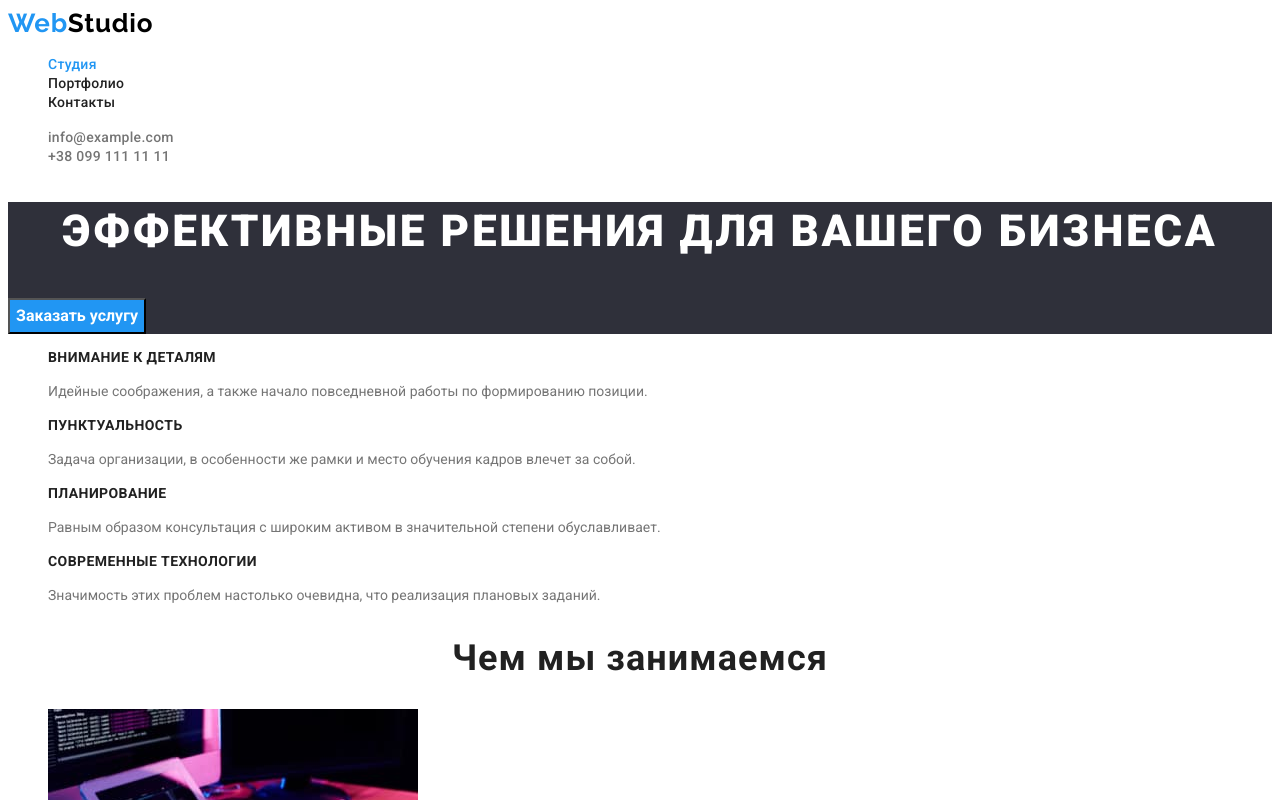
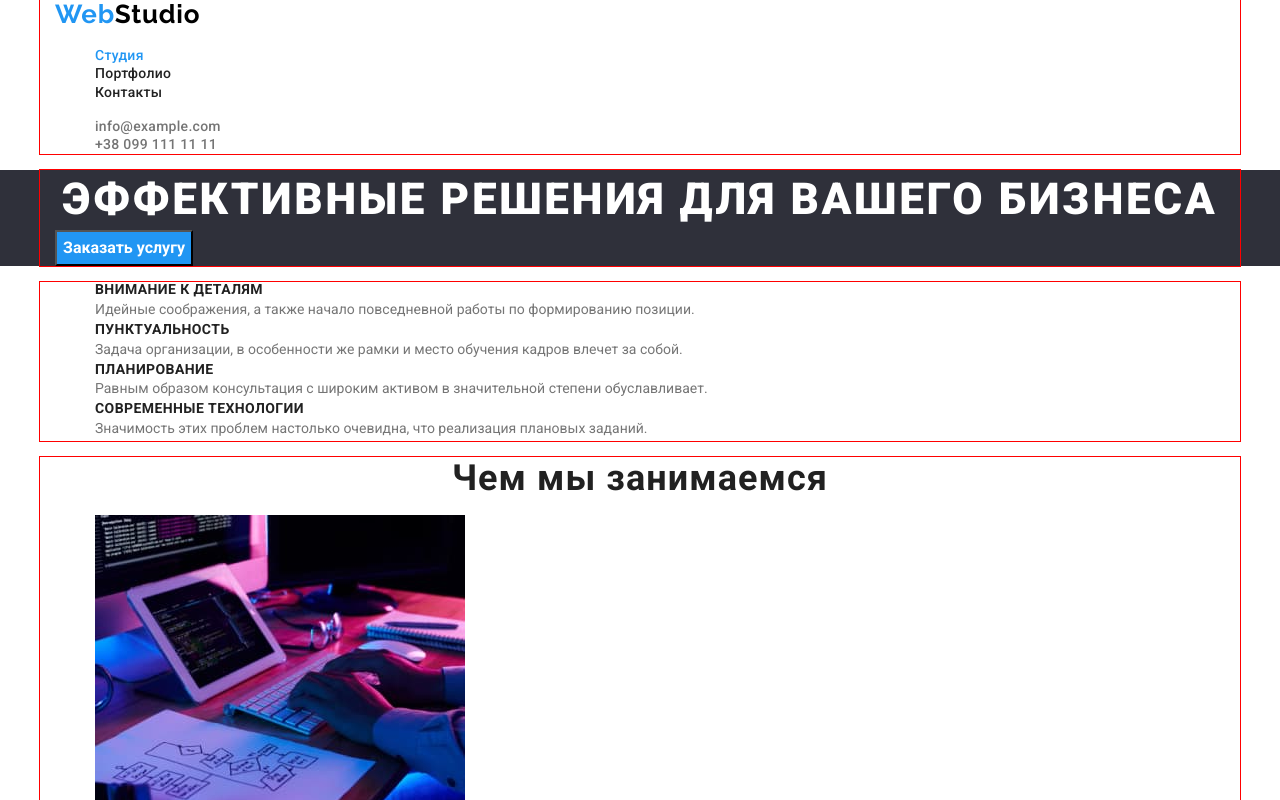
Before and after one commit to Alexyo2626/goit-markup-hw-03, a plain HTML site: page index.html in a window 1280 px wide. Shown: the top 800 px of the page. Drawn offline with nearby package versions, Linux system fonts and the light colour scheme.

Commit message:
add container

```diff
--- a/css/styles.css
+++ b/css/styles.css
@@ -36,6 +36,19 @@ body {
 
     font-family: 'Roboto',
     sans-serif;
+}
+
+.container {
+    outline: 1px solid red;
+    width: 1200px;
+    padding-left: 15px;
+    padding-right: 15px;
+    margin: 0 auto;
+}
+
+h1,h2,h3,h4,h5,h6,p {
+    margin-top: 0;
+    margin-bottom: 0;
 }
 
 .link {
--- a/index.html
+++ b/index.html
@@ -11,12 +11,20 @@
       href="https://fonts.googleapis.com/css2?family=Raleway:wght@700&family=Roboto:wght@400;500;700;900&display=swap"
       rel="stylesheet"
     />
+    <link
+      rel="stylesheet"
+      href="https://cdnjs.cloudflare.com/ajax/libs/modern-normalize/1.1.0/modern-normalize.min.css"
+      integrity="sha512-wpPYUAdjBVSE4KJnH1VR1HeZfpl1ub8YT/NKx4PuQ5NmX2tKuGu6U/JRp5y+Y8XG2tV+wKQpNHVUX03MfMFn9Q=="
+      crossorigin="anonymous"
+      referrerpolicy="no-referrer"
+    />
     <link rel="stylesheet" href="./css/styles.css" />
   </head>
   <body>
-    <!------------------------------- Header ---------------------------------->
+    <!-- ----------------------------- Header -------------------------------- -->
 
     <header class="header">
+      <div class="container">
         <nav class="navigation">
           <a class="logo link" href="">Web<span class="logo-black">Studio</span></a>
           <ul class="list">
@@ -29,17 +37,21 @@
           <li><a class="item link" href="mailto:info@example.com">info@example.com</a></li>
           <li><a class="item link" href="tel:+380991111111">+38 099 111 11 11</a></li>
         </ul>
+      </div>
     </header>
     <main>
-      <!----------------------------- Hero ------------------------------------>
+      <!-- --------------------------- Hero ---------------------------------- -->
 
       <section class="hero">
+        <div class="container">
           <h1 class="title">Эффективные решения для вашего бизнеса</h1>
           <button class="btn" type="button">Заказать услугу</button>
+        </div>
       </section>
 
-      <!--------------------------- Peculiarities ----------------------------->
+      <!-- ------------------------- Peculiarities --------------------------- -->
       <section class="peculiarities">
+        <div class="container">
           <h2 class="peculiarities visually-hidden">Особенности</h2>
           <ul class="list">
             <li>
@@ -67,28 +79,36 @@
               </p>
             </li>
           </ul>
+        </div>
       </section>
 
-      <!------------------------------ What-doing ------------------------------>
+      <!-- ---------------------------- What-doing ---------------------------- -->
 
       <section class="what-doing">
+        <div class="container">
           <h2 class="title">Чем мы занимаемся</h2>
           <ul class="list">
             <li>
               <img src="./images/mainpage-img/box1.jpg" alt="Набор текста" width="370" />
             </li>
             <li>
-            <img src="./images/mainpage-img/box2.jpg" alt="Синхронизация с телефоном" width="370" />
+              <img
+                src="./images/mainpage-img/box2.jpg"
+                alt="Синхронизация с телефоном"
+                width="370"
+              />
             </li>
             <li>
               <img src="./images/mainpage-img/box3.jpg" alt="Результат на экране" width="370" />
             </li>
           </ul>
+        </div>
       </section>
 
       <!----------------------------- Team ------------------------------------>
 
       <section class="team">
+        <div class="container">
           <h2 class="title">Наша команда</h2>
           <ul class="list">
             <li>
@@ -106,22 +126,32 @@
               <p class="text" lang="en">Frontend Developer</p>
             </li>
             <li>
-            <img src="./images/mainpage-img/teamcard3.jpg" alt="фото Николай Тарасов" width="270" />
+              <img
+                src="./images/mainpage-img/teamcard3.jpg"
+                alt="фото Николай Тарасов"
+                width="270"
+              />
               <h3 class="subtitle">Николай Тарасов</h3>
               <p class="text" lang="en">Marketing</p>
             </li>
             <li>
-            <img src="./images/mainpage-img/teamcard4.jpg" alt="фото Михаил Ермаков" width="270" />
+              <img
+                src="./images/mainpage-img/teamcard4.jpg"
+                alt="фото Михаил Ермаков"
+                width="270"
+              />
               <h3 class="subtitle">Михаил Ермаков</h3>
               <p class="text" lang="en">UI Designer</p>
             </li>
           </ul>
+        </div>
       </section>
     </main>
 
     <!---------------------------- Footer------------------------------------>
 
     <footer class="bottom">
+      <div class="container">
         <a class="logo link" href="">Web<span class="logo-white">Studio</span></a>
         <address class="address">
           <p class="text">г. Киев, пр-т Леси Украинки, 26</p>
@@ -130,6 +160,7 @@
             <li><a class="link" href="tel:+380991111111">+38 099 111 11 11</a></li>
           </ul>
         </address>
+      </div>
     </footer>
   </body>
 </html>
```
Also changed, not shown: portfolio.html (+7 -0 lines), .prettierrc.json, 1 other file. Lines whose indentation alone changed are shown as unchanged.
